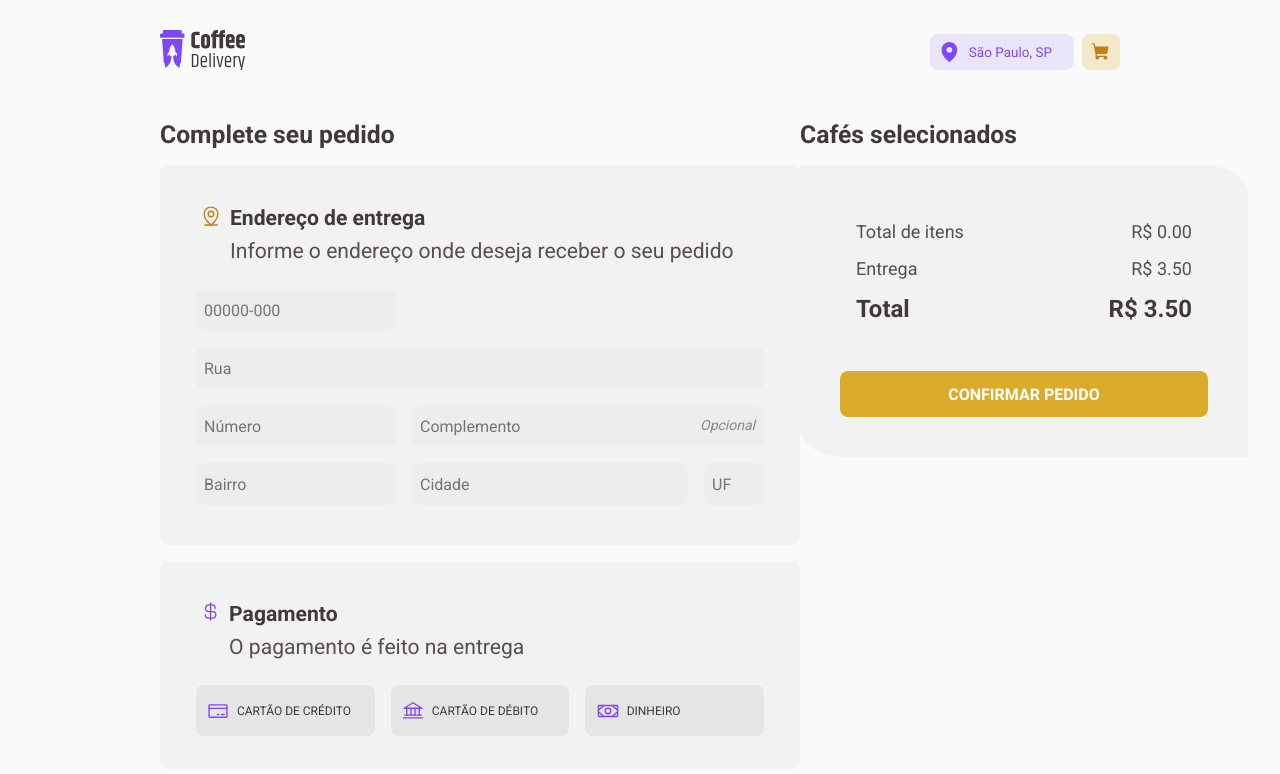
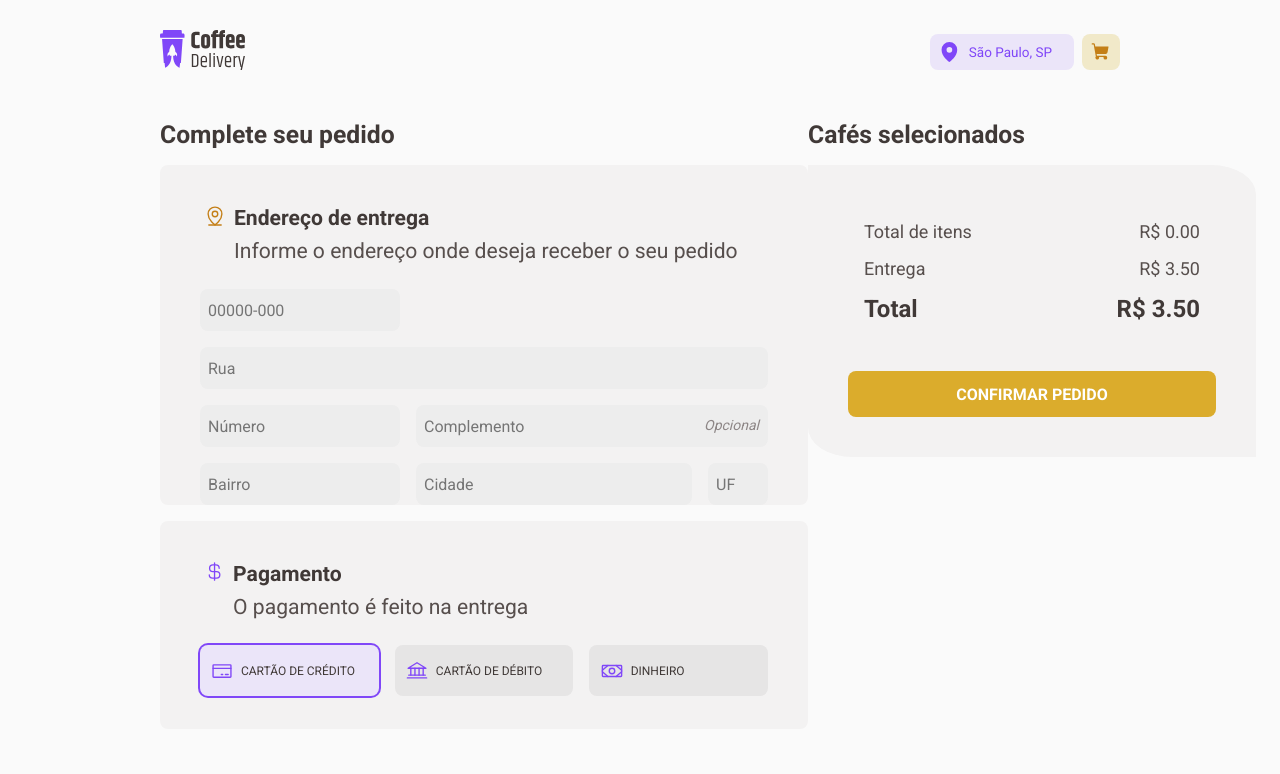
Before and after one commit to chelfonseca/coffee-delivery, a React (Vite) app: page /checkout in a window 1280 px wide. Shown: the top 774 px of the page. Built offline with nearby package versions, Linux system fonts and the light colour scheme.

Commit message:
Form working but needs validity message

```diff
--- a/src/contexts/OrderContext.tsx
+++ b/src/contexts/OrderContext.tsx
@@ -23,6 +23,7 @@ export interface AdressInfo {
   neighborhood: string
   city: string
   state: string
+  payment: string
 }
 export interface Order {
   id: string
@@ -37,12 +38,12 @@ export interface OrderContextType {
   cart: Item[]
   order?: Order
   adress?: AdressInfo
-  payment?: string
+  // payment?: string
   total?: number
   updateCart: (idProduct: string, quantity: number) => void
   removeFromCart: (id: string) => void
   createNewAdress: (data: NewAdressFormData) => void
-  handlePayment: (type: string) => void
+  // handlePayment: (type: string) => void
   // totalOrder: number
   // deliveryFee: number
 }
@@ -58,7 +59,7 @@ export function OrderContextProvider({ children }: OrderContextProviderProps) {
   // const [temporaryCart, setTemporaryCart] = useState<Item[]>([] as Item[])
   // const [order, setOrder] = useState<Order>({} as Order)
   const [adress, setAdress] = useState<AdressInfo>({} as AdressInfo)
-  const [payment, setPayment] = useState<string>('credit card')
+  // const [payment, setPayment] = useState<string>('credit card')
   // const [totalOrder, setTotal] = useState<number>(0)
   // const [deliveryFee, setDeliveryFee] = useState<number>(3.5)
 
@@ -98,9 +99,9 @@ export function OrderContextProvider({ children }: OrderContextProviderProps) {
     setAdress(data)
   }
 
-  function handlePayment(type: string) {
-    setPayment(type)
-  }
+  // function handlePayment(type: string) {
+  //   setPayment(type)
+  // }
 
   return (
     <OrderContext.Provider
@@ -110,7 +111,7 @@ export function OrderContextProvider({ children }: OrderContextProviderProps) {
         updateCart,
         removeFromCart,
         createNewAdress,
-        handlePayment,
+        // handlePayment,
         adress,
 
         // order,
--- a/src/pages/Checkout/Components/Order/Components/FormAdress/index.tsx
+++ b/src/pages/Checkout/Components/Order/Components/FormAdress/index.tsx
@@ -1,6 +1,7 @@
 import { useContext } from 'react'
 import { OrderContext } from '../../../../../../contexts/OrderContext'
 import {
+  FormContainer,
   FormAdressContainer,
   InputCity,
   InputComplement,
@@ -10,9 +11,13 @@ import {
   InputState,
   InputStreet,
 } from './styles'
-import { useForm } from 'react-hook-form'
+
+import { useForm, FormProvider } from 'react-hook-form'
 import * as zod from 'zod'
 import { zodResolver } from '@hookform/resolvers/zod'
+import { Payment } from '../Payment'
+
+// import { Payment } from '../Payment'
 
 const newAdressFormValidationSchema = zod.object({
   // postCode: zod.string().regex(/^d{5}[-]?d{3}$/, 'Inform PostCode'),
@@ -22,7 +27,8 @@ const newAdressFormValidationSchema = zod.object({
   complement: zod.string(),
   neighborhood: zod.string().min(1, 'Inform the street'),
   city: zod.string().min(1, 'Inform the street'),
-  state: zod.string().min(1, 'Inform the street').max(2),
+  state: zod.string().min(1, 'Inform state').max(2),
+  payment: zod.string(),
 })
 
 export type NewAdressFormData = zod.infer<typeof newAdressFormValidationSchema>
@@ -51,11 +57,11 @@ export function FormAdress() {
   }
 
   return (
-    <FormAdressContainer
+    <FormContainer
       onSubmit={handleSubmit(handleCreateNewAdress)}
       id="adressForm"
     >
-      {/* <FormProvider {...newAdressForm}> */}
+      <FormAdressContainer>
         <InputPostCode
           placeholder="00000-000"
           id="postCode"
@@ -77,7 +83,6 @@ export function FormAdress() {
         <InputComplement
           placeholder="Complemento"
           id="complement"
-        required
           {...register('complement')}
         />
         <span>Opcional</span>
@@ -93,8 +98,17 @@ export function FormAdress() {
           required
           {...register('city')}
         />
-      <InputState placeholder="UF" id="state" required {...register('state')} />
-      {/* </FormProvider> */}
+        <InputState
+          placeholder="UF"
+          id="state"
+          required
+          {...register('state')}
+        />
       </FormAdressContainer>
+
+      <FormProvider {...newAdressForm}>
+        <Payment />
+      </FormProvider>
+    </FormContainer>
   )
 }
--- a/src/pages/Checkout/Components/Order/Components/FormAdress/styles.tsx
+++ b/src/pages/Checkout/Components/Order/Components/FormAdress/styles.tsx
@@ -1,6 +1,11 @@
 import styled from 'styled-components'
 
-export const FormAdressContainer = styled.form`
+export const FormContainer = styled.form`
+  display: flex;
+  flex-direction: column;
+  background-color: ${(props) => props.theme.background};
+`
+export const FormAdressContainer = styled.div`
   display: grid;
   grid-template-columns: 12.5rem 17.25rem 3.75rem;
   grid-template-rows: 2.625rem 2.625rem 2.625rem 2.625rem;
@@ -11,6 +16,9 @@ export const FormAdressContainer = styled.form`
     'inputNeighborhood inputCity inputState';
   grid-gap: 1rem;
   justify-content: center;
+  background-color: ${(props) => props.theme['base-card']};
+  border-bottom-left-radius: 8px;
+  border-bottom-right-radius: 8px;
 
   span {
     position: relative;
@@ -20,6 +28,7 @@ export const FormAdressContainer = styled.form`
     font-style: italic;
   }
 `
+
 const Input = styled.input`
   background-color: ${(props) => props.theme['base-input']};
   padding-left: 0.5rem;
--- a/src/pages/Checkout/Components/Order/Components/Payment/index.tsx
+++ b/src/pages/Checkout/Components/Order/Components/Payment/index.tsx
@@ -1,15 +1,28 @@
 import { BasicHeader } from '../../styles'
-import { PaymentButtonsContainer, PaymentContainer } from './styles'
+import {
+  PaymentButton,
+  PaymentButtonsContainer,
+  PaymentContainer,
+} from './styles'
 
-import { CurrencyDollar, CreditCard, Bank, Money } from 'phosphor-react'
+import {
+  CurrencyDollar,
+  // ,
+  CreditCard,
+  Bank,
+  Money,
+} from 'phosphor-react'
+import { useFormContext } from 'react-hook-form'
 
-import { useContext } from 'react'
-import { OrderContext } from '../../../../../../contexts/OrderContext'
+import { useState } from 'react'
+
 export function Payment() {
-  const { handlePayment } = useContext(OrderContext)
+  const { register } = useFormContext()
 
-  function handlePaymentType(type: string) {
-    handlePayment(type)
+  const [buttonChecked, setButtonChecked] = useState('credit card')
+
+  function handleChange(payment: string) {
+    setButtonChecked(payment)
   }
   return (
     <PaymentContainer>
@@ -21,18 +34,49 @@ export function Payment() {
         </div>
       </BasicHeader>
       <PaymentButtonsContainer>
-        <button onClick={() => handlePaymentType('credit card')}>
+        <PaymentButton
+          htmlFor="credit card"
+          checked={buttonChecked === 'credit card'}
+        >
           <CreditCard size={22} />
           <p>Cartão de crédito</p>
-        </button>
-        <button onClick={() => handlePaymentType('debit card')}>
+          <input
+            type="radio"
+            id="credit card"
+            value="credit card"
+            {...register('payment')}
+            name="payment"
+            onChange={() => handleChange('credit card')}
+          />
+        </PaymentButton>
+
+        <PaymentButton
+          htmlFor="debit card"
+          checked={buttonChecked === 'debit card'}
+        >
           <Bank size={22} />
           <p>Cartão de débito</p>
-        </button>
-        <button onClick={() => handlePaymentType('money')}>
+          <input
+            type="radio"
+            id="debit card"
+            value="debit card"
+            {...register('payment')}
+            onChange={() => handleChange('debit card')}
+            name="payment"
+          />
+        </PaymentButton>
+        <PaymentButton htmlFor="money" checked={buttonChecked === 'money'}>
           <Money size={22} />
           <p>Dinheiro</p>
-        </button>
+          <input
+            type="radio"
+            id="money"
+            value="money"
+            {...register('payment')}
+            onChange={() => handleChange('money')}
+            name="payment"
+          />
+        </PaymentButton>
       </PaymentButtonsContainer>
     </PaymentContainer>
   )
--- a/src/pages/Checkout/Components/Order/Components/Payment/styles.ts
+++ b/src/pages/Checkout/Components/Order/Components/Payment/styles.ts
@@ -1,6 +1,10 @@
 import styled from 'styled-components'
 
-export const PaymentContainer = styled.main`
+interface PaymentButtonProps {
+  checked: boolean
+}
+
+export const PaymentContainer = styled.div`
   display: flex;
   flex-direction: column;
   align-items: center;
@@ -15,13 +19,16 @@ export const PaymentContainer = styled.main`
 export const PaymentButtonsContainer = styled.div`
   display: flex;
   gap: 1rem;
-
-  button {
+`
+export const PaymentButton = styled.label<PaymentButtonProps>`
   width: 11.18rem;
   height: 3.2rem;
   border: none;
   border-radius: 8px;
-    background-color: ${(props) => props.theme['base-button']};
+  background-color: ${(props) =>
+    props.checked ? props.theme['purple-light'] : props.theme['base-button']};
+  box-shadow: ${(props) =>
+    props.checked ? '0 0 0 2px' + props.theme.purple : 'none'};
   color: ${(props) => props.theme.purple};
   display: flex;
   flex-direction: row;
@@ -45,5 +52,7 @@ export const PaymentButtonsContainer = styled.div`
     background-color: ${(props) => props.theme['purple-light']};
     box-shadow: 0 0 0 2px ${(props) => props.theme.purple};
   }
+  input {
+    opacity: 0;
   }
 `
--- a/src/pages/Checkout/Components/Order/index.tsx
+++ b/src/pages/Checkout/Components/Order/index.tsx
@@ -1,7 +1,6 @@
 import { OrderContainer, OrderContainerMain, BasicHeader } from './styles'
 import { MapPinLine } from 'phosphor-react'
 import { FormAdress } from './Components/FormAdress'
-import { Payment } from './Components/Payment'
 
 export function Order() {
   return (
@@ -18,7 +17,6 @@ export function Order() {
         </BasicHeader>
         <FormAdress />
       </OrderContainerMain>
-      <Payment />
     </OrderContainer>
   )
 }
--- a/src/pages/Checkout/Components/Order/styles.ts
+++ b/src/pages/Checkout/Components/Order/styles.ts
@@ -3,7 +3,7 @@ import { VARIANT_COLOR, VariantColorProps } from '../../../../styles/variants'
 import styled from 'styled-components'
 
 export const OrderContainer = styled.div`
-  width: 40rem;
+  width: 40.5rem;
   height: 37rem;
   display: flex;
   flex-direction: column;
@@ -20,12 +20,13 @@ export const OrderContainerMain = styled.main`
   align-items: center;
   width: 100%;
   background-color: ${(props) => props.theme['base-card']};
-  padding: 2.5rem;
+  padding: 2.5rem 0 0;
   border-radius: 8px;
 `
 export const BasicHeader = styled.div<VariantColorProps>`
   width: 35rem;
   height: 2.75rem;
+
   margin-bottom: 2.5rem;
   display: flex;
   gap: 0.5rem;
--- a/src/pages/Checkout/Components/Selected/index.tsx
+++ b/src/pages/Checkout/Components/Selected/index.tsx
@@ -4,20 +4,24 @@ import {
   SelectedContainer,
   SelectedContainerMain,
 } from './styles'
-import { useNavigate } from 'react-router-dom'
+// import { useNavigate } from 'react-router-dom'
 import { useContext } from 'react'
 import { OrderContext } from '../../../../contexts/OrderContext'
 
 export function Selected() {
   const { cart } = useContext(OrderContext)
-  const navigate = useNavigate()
+  // const navigate = useNavigate()
 
   const totalOrder = cart.reduce(
     (acc, item) => acc + (item ? item.price * item.quantity : 0),
     0,
   )
 
+  // useEffect(() => navigate('/success'), [adress, payment])
+
   const deliveryFee = 3.5
+
+  // const isAbleTofinish = adress !== undefined && payment !== undefined
 
   return (
     <SelectedContainer>
@@ -49,11 +53,7 @@ export function Selected() {
             </tr>
           </tfoot>
         </table>
-        <PurchaseButton
-          type="submit"
-          form="adressForm"
-          onClick={() => navigate('/success')}
-        >
+        <PurchaseButton type="submit" form="adressForm">
           Confirmar Pedido
         </PurchaseButton>
       </SelectedContainerMain>
```
Lines whose indentation alone changed are shown as unchanged.
